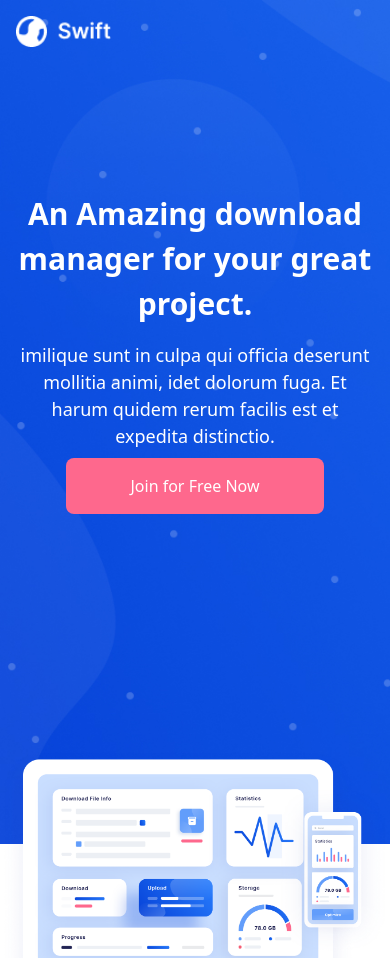
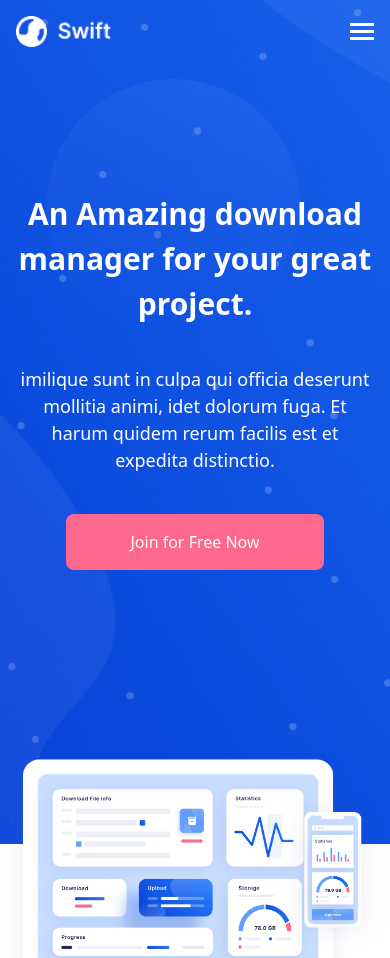
Before and after one commit to RidhoIdris/swift, a website: page index.html in a window 390 px wide. Shown: the top 958 px of the page. Drawn offline with nearby package versions, Linux system fonts and the light colour scheme; files that its build step writes are made by us from their sources.

Commit message:
add navbar

```diff
--- a/index.html
+++ b/index.html
@@ -8,14 +8,19 @@
 </head>
 <body>
 
-    <section class="overflow-x-hidden">
+    <section class="">
         <div class="h-screen bg-cover" style="background-image: url('./assets/herobg.jpg');">
             <div class="py-4">
                 <nav class="container mx-auto items-center flex flex-wrap justify-between">
                     <div class="px-4">
                         <img src="./assets/logo.png" class="w-24 h-full" alt="logo"/>
                     </div>
-                    <ul class="md:flex -md:hidden -md:w-full text-white md:space-x-10 items-center -md:bg-blue-600 -md:mt-4 md:px-8 -md:py-4">
+                    <div onclick="togle()" class="space-y-1 cursor-pointer md:hidden px-4">
+                      <div style="height: 3px;" class="bg-white w-6"></div>
+                      <div style="height: 3px;" class="bg-white w-6"></div>
+                      <div style="height: 3px;" class="bg-white w-6"></div>
+                    </div>
+                    <ul id="nav" style="top:40px" class="md:flex -md:hidden -md:absolute -md:z-50 -md:w-full text-white md:space-x-10 items-center -md:bg-blue-600 -md:mt-4 md:px-8 -md:py-4">
                         <li class="cursor-pointer -md:hover:bg-blue-400 -md:px-8 -md:py-2 hover:text-gray-400">Pricing</li>
                         <li class="cursor-pointer -md:hover:bg-blue-400 -md:px-8 -md:py-2 hover:text-gray-400">Help</li>
                         <li class="cursor-pointer -md:hover:bg-blue-400 -md:px-8 -md:py-2 hover:text-gray-400">Blog</li>
@@ -25,10 +30,10 @@
                     </ul>
                 </nav>
             </div>
-            <div class="container mx-auto mt-32">
+            <div class="container mx-auto  xs:mt-16 mt-32">
                 <h1 class="xl:text-6xl md:text-5xl sm:text-4xl text-3xl font-bold text-center text-white -md:px-4 xl:px-16">An Amazing download manager for your great project.</h1>
-                <p class="text-lg md:text-xl text-center text-white px-4 lg:px-48 mt-4 md:mt-10">imilique sunt in culpa qui officia deserunt mollitia animi, idet dolorum fuga. Et harum quidem rerum facilis est et expedita distinctio.</p>
-                <div class="flex justify-center items-center mt-2 md:mt-10">
+                <p class="text-lg md:text-xl text-center text-white px-4 lg:px-48 mt-10">imilique sunt in culpa qui officia deserunt mollitia animi, idet dolorum fuga. Et harum quidem rerum facilis est et expedita distinctio.</p>
+                <div class="flex justify-center items-center mt-10">
                     <button style="background-color:#FE688D" class="rounded-lg text-white px-16 py-4">Join for Free Now</button>
                 </div>
             </div>
@@ -197,5 +202,12 @@
         </div>
     </footer>
 
+    <script>
+      const nav = document.querySelector('#nav');
+      const togle = () =>{
+        nav.classList.toggle("-md:hidden")
+      }
+    </script>
+
 </body>
 </html>
--- a/styles/index.css
+++ b/styles/index.css
@@ -623,6 +623,12 @@ video {
 
 /*tailwind end components */
 
+.space-y-1 > :not(template) ~ :not(template) {
+  --space-y-reverse: 0;
+  margin-top: calc(0.25rem * calc(1 - var(--space-y-reverse)));
+  margin-bottom: calc(0.25rem * var(--space-y-reverse));
+}
+
 .bg-white {
   --bg-opacity: 1;
   background-color: #fff;
@@ -756,16 +762,8 @@ video {
   margin-left: 0.25rem;
 }
 
-.mt-2 {
-  margin-top: 0.5rem;
-}
-
 .mb-3 {
   margin-bottom: 0.75rem;
-}
-
-.mt-4 {
-  margin-top: 1rem;
 }
 
 .mt-6 {
@@ -941,6 +939,10 @@ video {
   letter-spacing: 0.1em;
 }
 
+.w-6 {
+  width: 1.5rem;
+}
+
 .w-24 {
   width: 6rem;
 }
@@ -1007,6 +1009,10 @@ video {
     display: flex;
   }
 
+  .md\:hidden {
+    display: none;
+  }
+
   .md\:flex-row {
     flex-direction: row;
   }
@@ -1034,10 +1040,6 @@ video {
 
   .md\:mt-0 {
     margin-top: 0;
-  }
-
-  .md\:mt-10 {
-    margin-top: 2.5rem;
   }
 
   .md\:mr-10 {
@@ -1205,7 +1207,15 @@ video {
     padding-right: 2rem;
   }
 
+  .-md\:absolute {
+    position: absolute;
+  }
+
   .-md\:w-full {
     width: 100%;
   }
+
+  .-md\:z-50 {
+    z-index: 50;
+  }
 }
```
